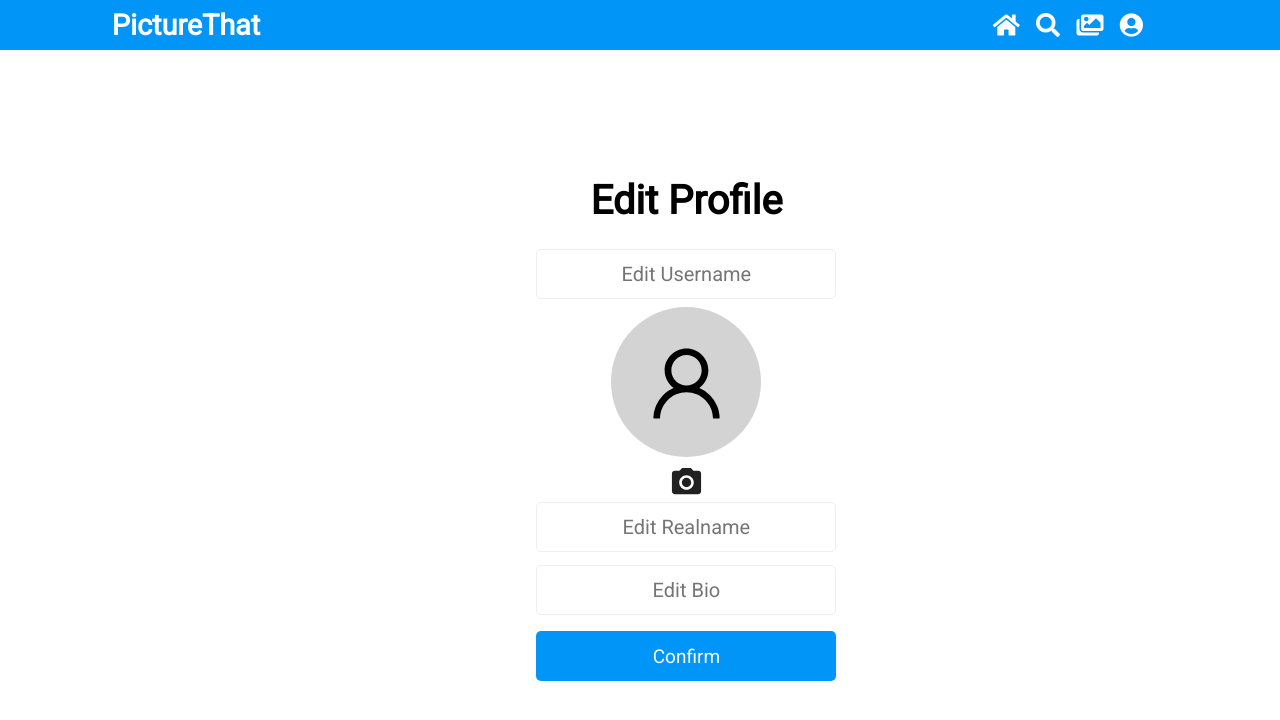
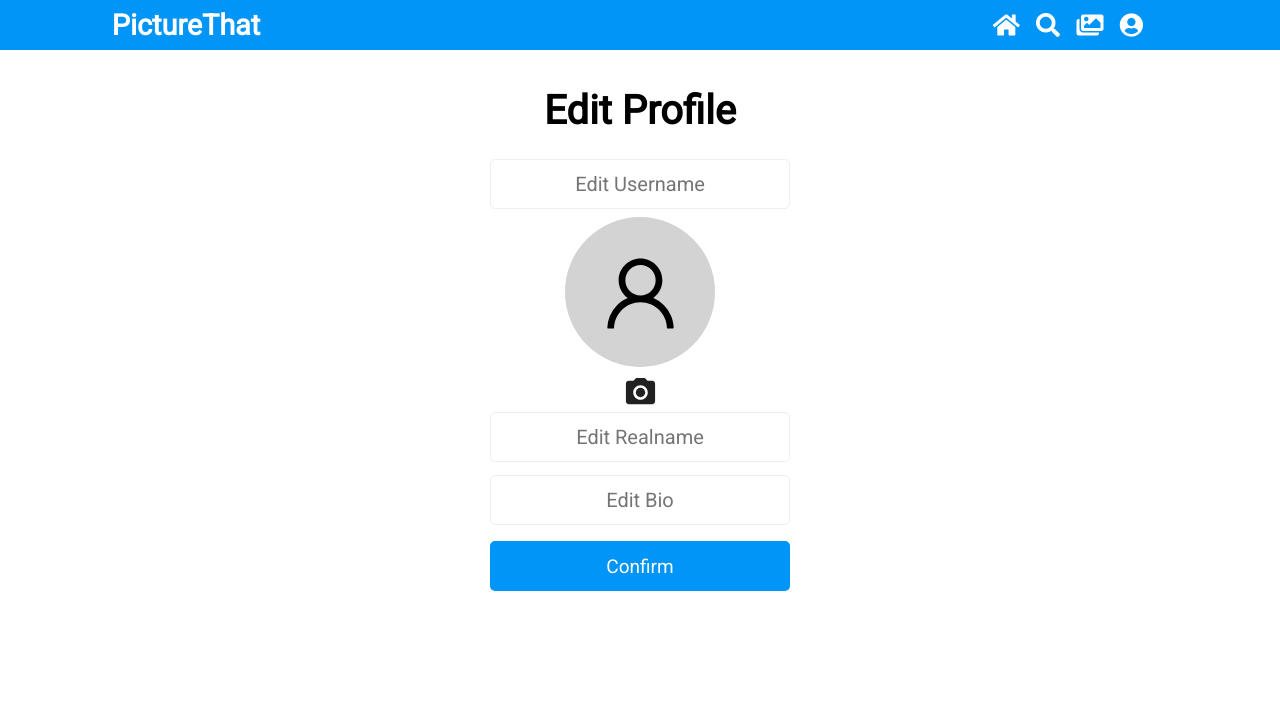
Before and after one commit to edrumm/3rd-Year-Project, a React (Create React App) app in the folder FrontEnd/picturethat/: page /PictureThat/EditProfile in a window 1280 px wide. Shown: the top 720 px of the page. Built offline with nearby package versions, Linux system fonts and the light colour scheme.

Commit message:
fixed navbar not going over stuff

```diff
--- a/FrontEnd/picturethat/src/Pages/editProfilePage.css
+++ b/FrontEnd/picturethat/src/Pages/editProfilePage.css
@@ -1,11 +1,15 @@
 
 .editProfileContainer{
+
+    position: absolute;
+    left: calc(40vw - 10px);
+    width: 600px;
+    height: 500px;
+    top: 40%;
+    left: 50%;
+    transform: translate(-50%, -50%);
+
     text-align: center;
-    position: absolute;
-    top: 20%;
-    left: 38%;
-    width: 400px;
-    height: 600px;
     align-items: center;
     display: inline-block;
 }
--- a/FrontEnd/picturethat/src/components/ImageFeed.css
+++ b/FrontEnd/picturethat/src/components/ImageFeed.css
@@ -13,6 +13,7 @@
     transform: translate(-50%, -50%);
     border-radius: 5px;
     border: solid 1px #efefef;
+
 
 }
 
--- a/FrontEnd/picturethat/src/components/Navbar/Dropdown.css
+++ b/FrontEnd/picturethat/src/components/Navbar/Dropdown.css
@@ -8,6 +8,7 @@
     top: 50px;
     list-style: none;
     text-align: start;
+    z-index: 1;
   }
 
   .dropdown a {
--- a/FrontEnd/picturethat/src/components/Navbar/Navbar.css
+++ b/FrontEnd/picturethat/src/components/Navbar/Navbar.css
@@ -10,18 +10,21 @@
     position: fixed;
     top: 0;
     width: 100%;
+    z-index: 1;
 }
 
 .Navbarbottom{
-    background: linear-gradient(90deg, rgb(110, 94, 254) 0%, rgba(73,63,252,1) 100%);
+    background-color: #0095f6;
+    background-color: rgba(var(--d69,0,149,246),1);
     height: 50px;
+    display: none;
     justify-content: center;
     align-items: center;
     font-size: 1.2rem;
     position: fixed;
     bottom: 0;
     width: 100%;
-    display: none;
+    z-index: 1;
 }
 
 .nav-menubottom {
--- a/FrontEnd/picturethat/src/components/UploadImage.css
+++ b/FrontEnd/picturethat/src/components/UploadImage.css
@@ -12,6 +12,7 @@
     align-items: center;
     text-align: center;
     border-radius: 5px;
+
 }
 
 .images {
@@ -34,7 +35,7 @@
 .inputboxT{
     border-radius: 5px;
     border: solid 1px #efefef;
-    width: 555px;
+    width: 500px;
     height: 42px;
     margin: 1px;
     background-color: white;
@@ -45,7 +46,7 @@
 .inputboxD {
     border-radius: 5px;
     border: solid 1px #efefef;
-    width: 555px;
+    width: 500px;
     height: 78px;
     margin: 1px;
     background-color: white;
```
